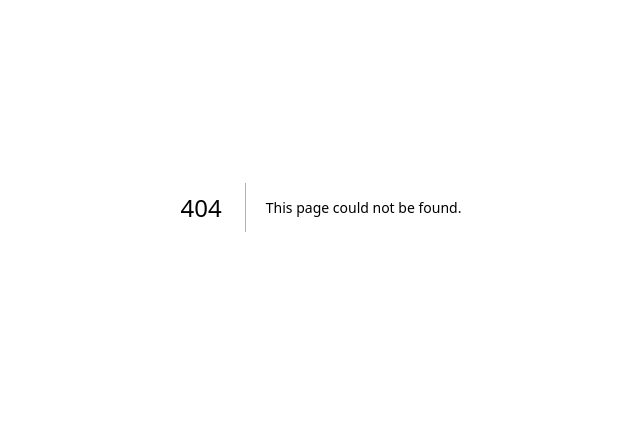
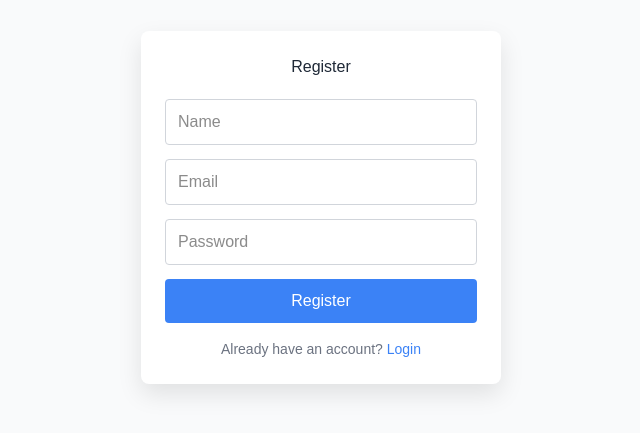
Before and after one commit to revathyjjk/todo-app, a Next.js app: page /register in a window 1280 px wide. Before the commit this address had no page. Shown: the part 193-626 px from the top of the page, without its empty margins (319-959 px from the left). Built offline with nearby package versions, Linux system fonts and the light colour scheme; no server answers.

Commit message:
feat: added registration form anf fixed login issues

```diff
--- a/app/page.tsx
+++ b/app/page.tsx
@@ -46,7 +46,7 @@ export default function Home() {
 
     const fetchNotes = async () => {
       try {
-        const data = await apiRequest("/notes");
+        const data = await apiRequest("/api/notes");
         setNotes(data);
       } catch (error) {
         console.error("Failed to load notes", error);
@@ -59,7 +59,7 @@ export default function Home() {
   /* ➕ Add note → Backend */
   const handleAddNote = async (note: Note) => {
     try {
-      const newNote = await apiRequest("/notes", {
+      const newNote = await apiRequest("/api/notes", {
         method: "POST",
         body: JSON.stringify(note),
       });
@@ -73,7 +73,7 @@ export default function Home() {
   /* ❌ Delete note → Backend */
   const handleDelete = async (id: number) => {
     try {
-      await apiRequest(`/notes/${id}`, {
+      await apiRequest(`/api/notes/${id}`, {
         method: "DELETE",
       });
 
--- /dev/null
+++ b/app/register/page.tsx
@@ -0,0 +1,19 @@
+"use client";
+
+import RegisterForm from "@/components/auth/RegisterForm";
+
+export default function RegisterPage() {
+  return (
+    <div
+      style={{
+        minHeight: "100vh",
+        display: "flex",
+        alignItems: "center",
+        justifyContent: "center",
+        background: "#f9fafb",
+      }}
+    >
+      <RegisterForm />
+    </div>
+  );
+}
--- a/components/auth/LoginForm.tsx
+++ b/components/auth/LoginForm.tsx
@@ -4,6 +4,7 @@ import { useState } from "react";
 import { useRouter } from "next/navigation";
 import { apiRequest } from "@/lib/api";
 import styles from "./auth.module.css";
+import Link from "next/link";
 
 export default function LoginForm() {
   const router = useRouter();
@@ -54,6 +55,13 @@ export default function LoginForm() {
       <button className={styles.button} type="submit">
         Login
       </button>
+
+      <p className={styles.registerText}>
+        Don&apos;t have an account?{" "}
+        <Link href="/register" className={styles.registerLink}>
+          Register
+        </Link>
+      </p>
     </form>
   );
 }
--- a/components/registration/registration.tsx
+++ b/components/auth/RegisterForm.tsx
@@ -2,37 +2,53 @@
 
 import { useState } from "react";
 import { useRouter } from "next/navigation";
+import Link from "next/link";
 import { apiRequest } from "@/lib/api";
 import styles from "./auth.module.css";
 
-export default function RegistrationForm() {
+export default function RegisterForm() {
   const router = useRouter();
 
+  const [name, setName] = useState("");
   const [email, setEmail] = useState("");
   const [password, setPassword] = useState("");
-  const [code, setCode] = useState("");
+  const [loading, setLoading] = useState(false);
 
   const handleRegister = async (e: React.FormEvent) => {
     e.preventDefault();
+    setLoading(true);
 
     try {
-      const data = await apiRequest("/auth/register", {
+      await apiRequest("/auth/register", {
         method: "POST",
-        body: JSON.stringify({ email, password, code }),
+        body: JSON.stringify({
+          name,
+          email,
+          password,
+        }),
       });
 
-      localStorage.setItem("token", data.token);
-      localStorage.setItem("user", JSON.stringify(data.user));
-
-      router.push("/");
+      alert("Registration successful. Please login.");
+      router.push("/login");
     } catch (error: any) {
       alert(error.message || "Registration failed");
+    } finally {
+      setLoading(false);
     }
   };
 
   return (
     <form className={styles.card} onSubmit={handleRegister}>
       <h2 className={styles.title}>Register</h2>
+
+      <input
+        type="text"
+        placeholder="Name"
+        className={styles.input}
+        value={name}
+        onChange={(e) => setName(e.target.value)}
+        required
+      />
 
       <input
         type="email"
@@ -52,18 +68,16 @@ export default function RegistrationForm() {
         required
       />
 
-      <input
-        type="text"
-        placeholder="Registration Code"
-        className={styles.input}
-        value={code}
-        onChange={(e) => setCode(e.target.value)}
-        required
-      />
+      <button className={styles.button} type="submit" disabled={loading}>
+        {loading ? "Creating account..." : "Register"}
+      </button>
 
-      <button className={styles.button} type="submit">
-        Register
-      </button>
+      <p className={styles.registerText}>
+        Already have an account?{" "}
+        <Link href="/login" className={styles.registerLink}>
+          Login
+        </Link>
+      </p>
     </form>
   );
 }
--- a/components/auth/auth.module.css
+++ b/components/auth/auth.module.css
@@ -39,3 +39,20 @@
 .button:hover {
   background: #2563eb;
 }
+
+.registerText {
+  margin-top: 16px;
+  text-align: center;
+  font-size: 14px;
+  color: #6b7280;
+}
+
+.registerLink {
+  color: #3b82f6;
+  text-decoration: none;
+  font-weight: 500;
+}
+
+.registerLink:hover {
+  text-decoration: underline;
+}
--- a/lib/api.ts
+++ b/lib/api.ts
@@ -1,27 +1,21 @@
-const API_URL = process.env.NEXT_PUBLIC_API_URL;
+const BASE_URL = process.env.NEXT_PUBLIC_API_URL;
 
 export async function apiRequest(
   endpoint: string,
   options: RequestInit = {}
 ) {
-  // Get token safely (browser only)
-  const token =
-    typeof window !== "undefined"
-      ? localStorage.getItem("token")
-      : null;
-
-  const res = await fetch(`${API_URL}${endpoint}`, {
-    ...options,
+  const res = await fetch(`${BASE_URL}${endpoint}`, {
     headers: {
       "Content-Type": "application/json",
-      ...(token && { Authorization: `Bearer ${token}` }),
-      ...options.headers,
+      ...(options.headers || {}),
     },
+    ...options,
   });
 
   if (!res.ok) {
-    const error = await res.json();
-    throw new Error(error.message || "API error");
+    const text = await res.text(); // for debugging when it’s HTML
+    const errorData = await res.json();
+    throw new Error(errorData.message || "API Error");
   }
 
   return res.json();
```
